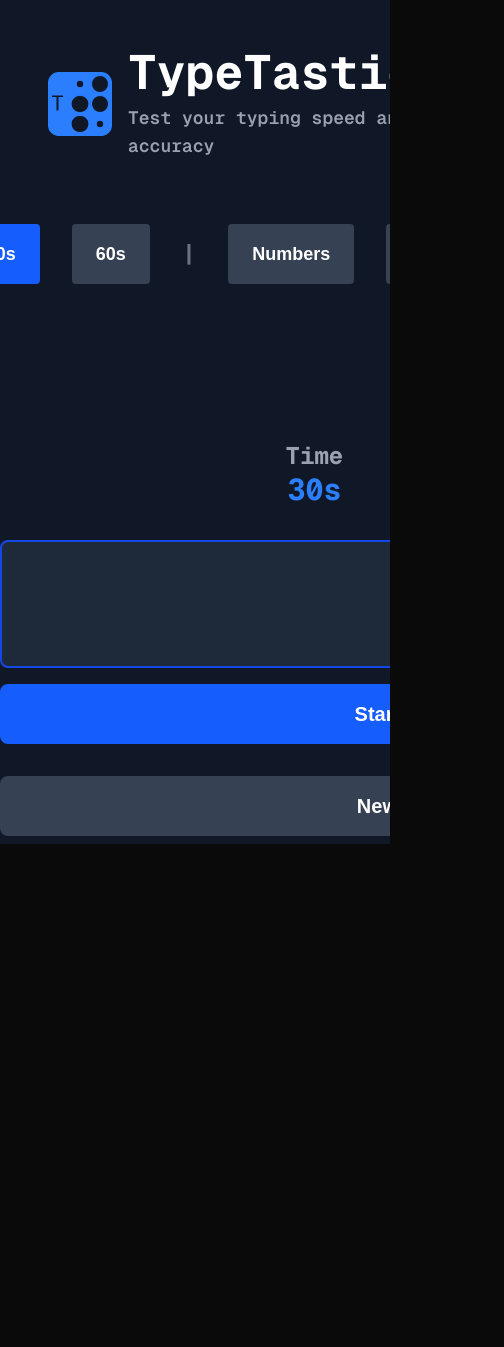
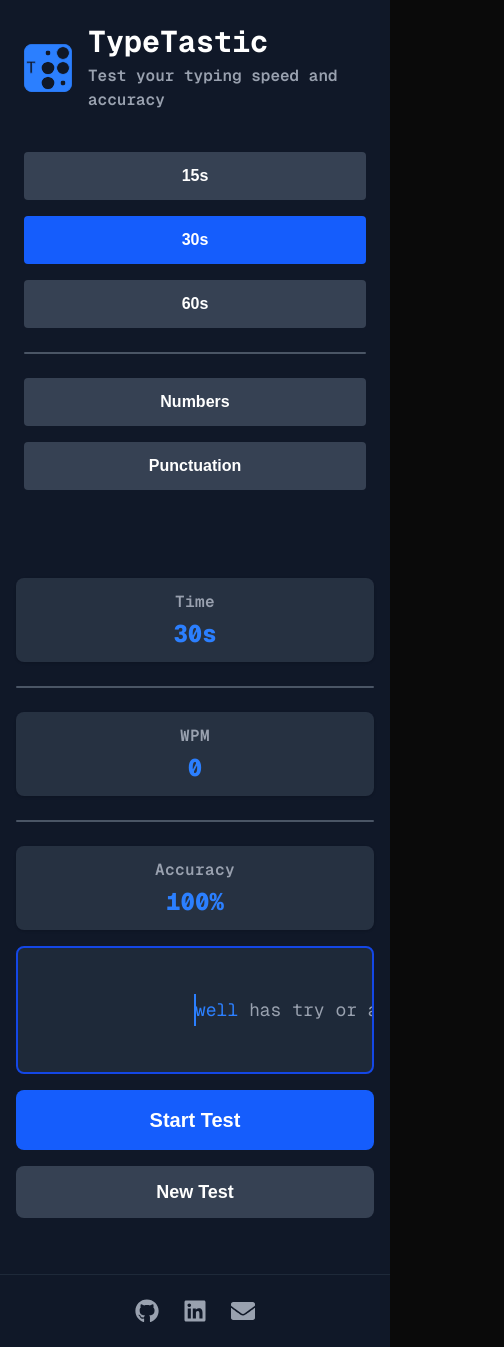
Before and after one commit to JacobLiberty/typetastic, a Next.js app: page / in a window 390 px wide. Shown: the whole page, 504 px wide, since content can reach past the window. Before the commit the page ends 844 px from the top, so only its background shows below. Built offline with nearby package versions, Linux system fonts and the light colour scheme.

Commit message:
Added accuracy tracking, better error handling and UX, mobile responsiveness, and links to socials and repo

```diff
--- a/package.json
+++ b/package.json
@@ -14,7 +14,8 @@
   "dependencies": {
     "next": "15.3.2",
     "react": "^19.0.0",
-    "react-dom": "^19.0.0"
+    "react-dom": "^19.0.0",
+    "react-icons": "^5.5.0"
   },
   "devDependencies": {
     "@eslint/eslintrc": "^3",
--- a/src/app/globals.css
+++ b/src/app/globals.css
@@ -25,10 +25,10 @@ html, body {
   font-family: Arial, Helvetica, sans-serif;
   min-height: 100vh;
   min-width: 100vw;
-  width: 100vw;
-  height: 100vh;
+  /* width: 100vw; */
+  /* height: 100vh; */
   overflow-x: hidden;
-  overflow-y: hidden;
+  overflow-y: auto;
 }
 
 @tailwind base;
--- a/src/app/page.tsx
+++ b/src/app/page.tsx
@@ -5,6 +5,7 @@ import TestSettings from '@/components/TestSettings';
 import TypingArea from '@/components/TypingArea';
 import { generateText } from '@/utils/textGenerator';
 import Image from 'next/image';
+import { FaGithub, FaLinkedin, FaEnvelope } from 'react-icons/fa';
 
 export default function Home() {
   const [text, setText] = useState(generateText(250));
@@ -12,6 +13,7 @@ export default function Home() {
   const [timeLeft, setTimeLeft] = useState(30);
   const [isActive, setIsActive] = useState(false);
   const [wpm, setWpm] = useState(0);
+  const [accuracy, setAccuracy] = useState(100);
   const [selectedTime, setSelectedTime] = useState(30);
   const [elapsed, setElapsed] = useState(0); // seconds since first char
   const timerRef = useRef<NodeJS.Timeout | null>(null);
@@ -88,6 +90,7 @@ export default function Home() {
     setIsActive(false);
     setWpm(0);
     setElapsed(0);
+    setAccuracy(100);
     setText(getText());
   };
 
@@ -98,19 +101,21 @@ export default function Home() {
     setIsActive(false);
     setUserInput('');
     setWpm(0);
+    setAccuracy(100);
     setText(getText());
   };
 
   return (
-    <div className="min-h-screen bg-gray-900 text-white flex flex-col">
-      <div className="w-full text-left ml-12 pt-12 pb-4 flex items-center gap-4">
-        <Image src={`/typetastic/logo.svg`} alt="TypeTastic Logo" width={64} height={64} />
+    <div className="min-h-screen flex flex-col bg-gray-900 text-white">
+      <div className="flex-1 px-2 sm:px-0 pb-6 max-w-4xl mx-auto w-full">
+        <div className="w-full text-left px-4 sm:px-12 pt-6 sm:pt-12 pb-4 flex items-center gap-4">
+          <Image src={`/typetastic/logo.svg`} alt="TypeTastic Logo" width={48} height={48} className="w-12 h-12 sm:w-16 sm:h-16" />
           <div>
-          <h1 className="text-5xl font-bold font-mono font-bold mb-2">TypeTastic</h1>
-          <p className="text-gray-400 font-mono font-semibold text-lg">Test your typing speed and accuracy</p>
+            <h1 className="text-3xl sm:text-5xl font-bold font-mono mb-1 sm:mb-2">TypeTastic</h1>
+            <p className="text-gray-400 font-mono font-semibold text-base sm:text-lg">Test your typing speed and accuracy</p>
           </div>
         </div>
-      <div className="w-full pt-12 pb-4">
+        <div className="w-full px-4 sm:px-0 pt-6 sm:pt-12 pb-4">
           <TestSettings
             selectedTime={selectedTime}
             onTimeChange={handleTimeChange}
@@ -120,7 +125,7 @@ export default function Home() {
             setIncludePunctuation={setIncludePunctuation}
           />
         </div>
-      <div className="flex-1 flex flex-col items-center max-w-4xl mx-auto gap-8 justify-start mt-[10vh]">
+        <div className="flex flex-col items-center w-full px-2 sm:px-0 max-w-3xl mx-auto gap-4 sm:gap-4 justify-start mt-8 sm:mt-24">
           <TypingArea
             text={text}
             userInput={userInput}
@@ -130,27 +135,61 @@ export default function Home() {
             disabled={timeLeft === 0}
             timeLeft={timeLeft}
             wpm={wpm}
+            onAccuracyChange={setAccuracy}
+            accuracy={accuracy}
           />
 
-        {/* New Test button, show whenever timeLeft > 0 */}
+          <div className="w-full flex flex-col">
             {timeLeft > 0 && (
               <button
                 onClick={resetTest}
-            className="min-w-[600px] w-[800px] max-w-full py-4 bg-gray-700 rounded-lg hover:bg-gray-800 text-xl font-semibold mb-2"
+                className="w-full sm:min-w-[600px] sm:w-[800px] max-w-full py-3 sm:py-4 bg-gray-700 rounded-lg hover:bg-gray-800 text-lg sm:text-xl font-semibold"
               >
                 New Test
               </button>
             )}
-
             {timeLeft === 0 && (
               <button
                 onClick={resetTest}
-            className="min-w-[600px] w-[800px] max-w-full py-4 bg-blue-600 rounded-lg hover:bg-blue-700 text-xl font-semibold"
+                className="w-full sm:min-w-[600px] sm:w-[800px] max-w-full py-3 sm:py-4 bg-blue-600 rounded-lg hover:bg-blue-700 text-lg sm:text-xl font-semibold"
               >
                 Try Again
               </button>
             )}
           </div>
         </div>
+      </div>
+      {/* Footer social links */}
+      <footer className="w-full bg-gray-900 py-6 flex justify-center items-center gap-6 border-t border-gray-800 mt-8 sm:mt-16">
+        <a
+          href="https://github.com/JacobLiberty/typetastic"
+          target="_blank"
+          rel="noopener noreferrer"
+          className="flex items-center gap-2 text-gray-400 hover:text-blue-500 transition"
+          title="GitHub Repository"
+        >
+          <FaGithub size={24} className="sm:w-7 sm:h-7" />
+          <span className="hidden sm:inline text-lg font-mono">GitHub</span>
+        </a>
+        <a
+          href="https://www.linkedin.com/in/jacobtliberty/"
+          target="_blank"
+          rel="noopener noreferrer"
+          className="flex items-center gap-2 text-gray-400 hover:text-blue-500 transition"
+          title="LinkedIn"
+        >
+          <FaLinkedin size={24} className="sm:w-7 sm:h-7" />
+          <span className="hidden sm:inline text-lg font-mono">LinkedIn</span>
+        </a>
+        <a
+          href="mailto:jacob.tobin.liberty@gmail.com"
+          className="flex items-center gap-2 text-gray-400 hover:text-blue-500 transition"
+          title="Contact via Email"
+        >
+          <FaEnvelope size={24} className="sm:w-7 sm:h-7" />
+          <span className="hidden sm:inline text-lg font-mono">Contact</span>
+        </a>
+      </footer>
+    </div>
   );
 }
--- a/src/components/TestSettings.tsx
+++ b/src/components/TestSettings.tsx
@@ -23,12 +23,12 @@ const TestSettings: FC<TestSettingsProps> = ({
 }) => {
   return (
     <div className="space-y-4">
-      <div className="flex justify-center items-center space-x-8 mb-6">
+      <div className="flex flex-col sm:flex-row justify-center items-center gap-4 sm:gap-8 mb-6 w-full">
         {TIME_OPTIONS.map((time) => (
           <button
             key={time}
             onClick={() => onTimeChange(time)}
-            className={`px-6 py-4 rounded text-lg font-semibold transition-colors duration-150 ${
+            className={`w-full sm:w-auto px-6 py-3 sm:py-4 rounded text-base sm:text-lg font-semibold transition-colors duration-150 ${
               selectedTime === time
                 ? 'bg-blue-600'
                 : 'bg-gray-700 hover:bg-gray-600'
@@ -37,10 +37,11 @@ const TestSettings: FC<TestSettingsProps> = ({
             {time}s
           </button>
         ))}
-        <span className="text-gray-500 text-2xl font-mono font-bold">|</span>
+        <div className="hidden sm:block w-0.5 h-12 bg-gray-600 rounded mx-2" />
+        <div className="block sm:hidden h-0.5 w-full bg-gray-600 rounded my-2" />
         <button
           onClick={() => setIncludeNumbers(!includeNumbers)}
-          className={`px-6 py-4 rounded text-lg font-semibold transition-colors duration-150 ${
+          className={`w-full sm:w-auto px-6 py-3 sm:py-4 rounded text-base sm:text-lg font-semibold transition-colors duration-150 ${
             includeNumbers ? 'bg-blue-600' : 'bg-gray-700 hover:bg-gray-600'
           }`}
         >
@@ -48,7 +49,7 @@ const TestSettings: FC<TestSettingsProps> = ({
         </button>
         <button
           onClick={() => setIncludePunctuation(!includePunctuation)}
-          className={`px-6 py-4 rounded text-lg font-semibold transition-colors duration-150 ${
+          className={`w-full sm:w-auto px-6 py-3 sm:py-4 rounded text-base sm:text-lg font-semibold transition-colors duration-150 ${
             includePunctuation ? 'bg-blue-600' : 'bg-gray-700 hover:bg-gray-600'
           }`}
         >
--- a/src/components/TypingArea.tsx
+++ b/src/components/TypingArea.tsx
@@ -11,6 +11,8 @@ interface TypingAreaProps {
   disabled: boolean;
   timeLeft: number;
   wpm: number;
+  onAccuracyChange: (accuracy: number) => void;
+  accuracy: number;
 }
 
 const TypingArea: FC<TypingAreaProps> = ({
@@ -21,13 +23,18 @@ const TypingArea: FC<TypingAreaProps> = ({
   onStart,
   disabled,
   timeLeft,
-  wpm
+  wpm,
+  onAccuracyChange,
+  accuracy
 }) => {
   const containerRef = useRef<HTMLDivElement>(null);
   const beforeCursorRef = useRef<HTMLSpanElement>(null);
   const inputRef = useRef<HTMLInputElement>(null);
   const [offset, setOffset] = useState(0);
   const [started, setStarted] = useState(false);
+  const [totalMistakes, setTotalMistakes] = useState(0);
+  const [totalCharacters, setTotalCharacters] = useState(0);
+  const [lastInputLength, setLastInputLength] = useState(0);
 
   const handleInputChange = (e: React.ChangeEvent<HTMLInputElement>) => {
     if (!isActive) {
@@ -35,13 +42,49 @@ const TypingArea: FC<TypingAreaProps> = ({
       setStarted(true);
     }
     if (e.target.value.length <= text.length) {
+      const newInput = e.target.value;
+      let newMistakes = totalMistakes;
+
+      // Only check for new mistakes in the newly typed characters
+      if (newInput.length > lastInputLength) {
+        // Check the last character typed for a mistake
+        const lastCharIndex = newInput.length - 1;
+        if (lastCharIndex < text.length && newInput[lastCharIndex] !== text[lastCharIndex]) {
+          newMistakes += 1;
+          setTotalMistakes(newMistakes);
+        }
+      }
+
+      // Update total characters
+      setTotalCharacters(newInput.length);
+      setLastInputLength(newInput.length);
+
+      // Calculate accuracy based on total mistakes and characters
+      const accuracy = newInput.length > 0
+        ? Math.max(0, Math.round((1 - newMistakes / newInput.length) * 100))
+        : 100;
+
+      onAccuracyChange(accuracy);
       onInputChange(e.target.value);
     }
   };
 
+  // Reset totals when test is reset
+  useEffect(() => {
+    if (!isActive && userInput === '') {
+      setTotalMistakes(0);
+      setTotalCharacters(0);
+      setLastInputLength(0);
+    }
+  }, [isActive, userInput]);
+
   // Split text and input into words
   const textWords = text.split(/\s+/);
   const inputWords = userInput.split(/\s+/);
+
+  // Get the actual spaces between words from the input
+  const inputSpaces = userInput.split(/[^\s]+/).filter(space => space.length > 0);
+
   // Determine current word index robustly
   let currentWordIndex;
   if (userInput.endsWith(' ')) {
@@ -51,6 +94,7 @@ const TypingArea: FC<TypingAreaProps> = ({
   }
   const currentWord = textWords[currentWordIndex] || '';
   const userCurrentWord = !userInput.endsWith(' ') ? inputWords[inputWords.length - 1] : '';
+
   // Split current word into typed and untyped
   const typedLength = userCurrentWord.length;
   const currentWordTyped = currentWord.slice(0, typedLength);
@@ -58,28 +102,69 @@ const TypingArea: FC<TypingAreaProps> = ({
 
   // Build beforeCursor: all completed words + spaces
   let beforeCursor = '';
+  let spaceIndex = 0;
   for (let i = 0; i < currentWordIndex; i++) {
     if (textWords[i] !== undefined) {
-      beforeCursor += textWords[i] + ' ';
+      beforeCursor += textWords[i];
+      // Add spaces based on actual input
+      if (inputSpaces[spaceIndex]) {
+        // If there are extra spaces, show them as underscores
+        if (inputSpaces[spaceIndex].length > 1) {
+          beforeCursor += ' ' + '_'.repeat(inputSpaces[spaceIndex].length - 1);
+        } else {
+          beforeCursor += ' ';
+        }
+        spaceIndex++;
+      } else {
+        beforeCursor += ' ';
+      }
     }
   }
 
   // Calculate character colors for the before cursor text (completed words + typed part of current word)
   const beforeAndCurrentChars = (beforeCursor + currentWordTyped).split('').map((char, idx) => {
     let isCorrect;
+    let displayChar = char;
     if (idx < beforeCursor.length) {
       isCorrect = char === userInput[idx];
+      if (!isCorrect) {
+        // If we expect a space but got a character, show that character
+        if (char === ' ' && userInput[idx] && userInput[idx] !== ' ') {
+          displayChar = userInput[idx];
+        } else {
+          // Show underscore for incorrect spaces, otherwise show the typed character
+          displayChar = userInput[idx] === ' ' ? '_' : (userInput[idx] || char);
+        }
+      }
     } else {
       // For current word, offset index
       const userIdx = idx;
       isCorrect = char === userInput[userIdx];
+      if (!isCorrect) {
+        // If we expect a space but got a character, show that character
+        if (char === ' ' && userInput[userIdx] && userInput[userIdx] !== ' ') {
+          displayChar = userInput[userIdx];
+        } else {
+          displayChar = userInput[userIdx] === ' ' ? '_' : (userInput[userIdx] || char);
+        }
+      }
     }
     return (
       <span key={idx} className={isCorrect ? 'text-green-500' : 'text-red-500'}>
-        {char}
+        {displayChar}
       </span>
     );
   });
+
+  // Add any extra characters from the current word that weren't in the target text
+  const extraChars = userCurrentWord.slice(currentWord.length);
+  if (extraChars) {
+    beforeAndCurrentChars.push(
+      <span key="extra" className="text-red-500">
+        {extraChars}
+      </span>
+    );
+  }
 
   // For offset calculation, use completed + typed part
   // After next word
@@ -141,29 +226,37 @@ const TypingArea: FC<TypingAreaProps> = ({
 
   return (
     <div className="space-y-4 w-full flex flex-col items-center">
-      {/* Time and WPM display */}
-      <div className="flex justify-center items-center space-x-32 my-8">
-        <div className="flex flex-col items-center">
-          <span className="text-2xl font-mono text-gray-400 font-bold">Time</span>
-          <span className="text-3xl font-bold font-mono text-blue-500">{timeLeft}s</span>
+      {/* Time, WPM, and Accuracy display - Card Style with Dividers */}
+      <div className="flex flex-col sm:flex-row justify-center items-center gap-4 sm:gap-8 my-4 sm:my-8 w-full">
+        <div className="flex flex-col items-center bg-gray-700/60 rounded-lg px-4 sm:px-8 py-3 sm:py-4 shadow w-full sm:w-auto min-w-[0] sm:min-w-[8rem]">
+          <span className="text-base sm:text-lg font-mono text-gray-400 font-semibold tracking-wide">Time</span>
+          <span className="text-2xl sm:text-4xl font-extrabold font-mono text-blue-500 mt-1">{timeLeft}s</span>
         </div>
-        <div className="flex flex-col items-center">
-          <span className="text-2xl font-mono text-gray-400 font-bold">WPM</span>
-          <span className="text-3xl font-bold font-mono text-blue-500">{wpm}</span>
+        <div className="hidden sm:block w-0.5 h-12 bg-gray-600 rounded mx-2" />
+        <div className="block sm:hidden h-0.5 w-full bg-gray-600 rounded my-2" />
+        <div className="flex flex-col items-center bg-gray-700/60 rounded-lg px-4 sm:px-8 py-3 sm:py-4 shadow w-full sm:w-auto min-w-[0] sm:min-w-[8rem]">
+          <span className="text-base sm:text-lg font-mono text-gray-400 font-semibold tracking-wide">WPM</span>
+          <span className="text-2xl sm:text-4xl font-extrabold font-mono text-blue-500 mt-1">{wpm}</span>
+        </div>
+        <div className="hidden sm:block w-0.5 h-12 bg-gray-600 rounded mx-2" />
+        <div className="block sm:hidden h-0.5 w-full bg-gray-600 rounded my-2" />
+        <div className="flex flex-col items-center bg-gray-700/60 rounded-lg px-4 sm:px-8 py-3 sm:py-4 shadow w-full sm:w-auto min-w-[0] sm:min-w-[8rem]">
+          <span className="text-base sm:text-lg font-mono text-gray-400 font-semibold tracking-wide">Accuracy</span>
+          <span className="text-2xl sm:text-4xl font-extrabold font-mono text-blue-500 mt-1">{accuracy}%</span>
         </div>
       </div>
       <div
         ref={containerRef}
-        className="relative min-h-32 h-24 min-w-[600px] w-[800px] max-w-full bg-gray-800 rounded-lg overflow-hidden border-2 border-blue-700 flex items-center justify-center"
+        className="relative min-h-32 h-24 w-full max-w-full bg-gray-800 rounded-lg overflow-hidden border-2 border-blue-700 flex items-center justify-center"
       >
         <div className="absolute inset-0 flex items-center justify-center">
-          <div className="relative w-full max-w-5xl mx-auto px-12">
+          <div className="relative w-full max-w-5xl mx-auto px-2 sm:px-12">
             {/* Center line */}
             <div className="absolute left-1/2 top-1/2 -translate-x-1/2 -translate-y-1/2 w-0.5 h-8 bg-blue-500 z-10" />
             {/* Text container */}
             <div className="relative flex items-center justify-center">
               <div
-                className="text-4xl font-mono whitespace-nowrap typing-text text-white"
+                className="text-lg sm:text-4xl font-mono whitespace-nowrap typing-text text-white"
                 style={{ transform: `translateX(calc(50% - ${offset}px))` }}
               >
                 <span ref={beforeCursorRef}>{beforeAndCurrentChars}</span>
```
Also changed, not shown: 1 other file (tests, documents, lock files or other folders). Lines whose indentation alone changed are shown as unchanged.
